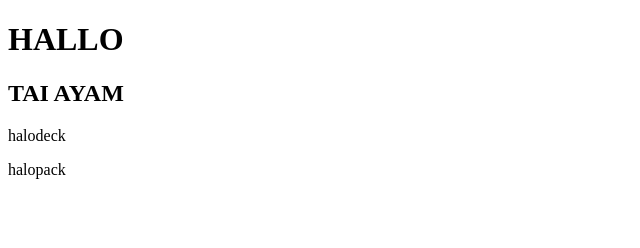
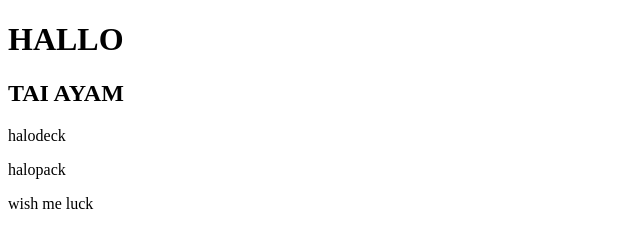
Before and after one commit to putrielisabetradjaudju1-wq/NewProject, a plain HTML site: page index.html in a window 1280 px wide. Shown: the whole page, without its empty margins (0-640 px from the left). Drawn offline with Linux system fonts and the light colour scheme.

Commit message:
pesan baru

```diff
--- a/index.html
+++ b/index.html
@@ -10,5 +10,6 @@
     <h2>TAI AYAM</h2>
     <p>halodeck</p>
     <p>halopack</p>
+    <p>wish me luck</p>
 </body>
 </html>
```
